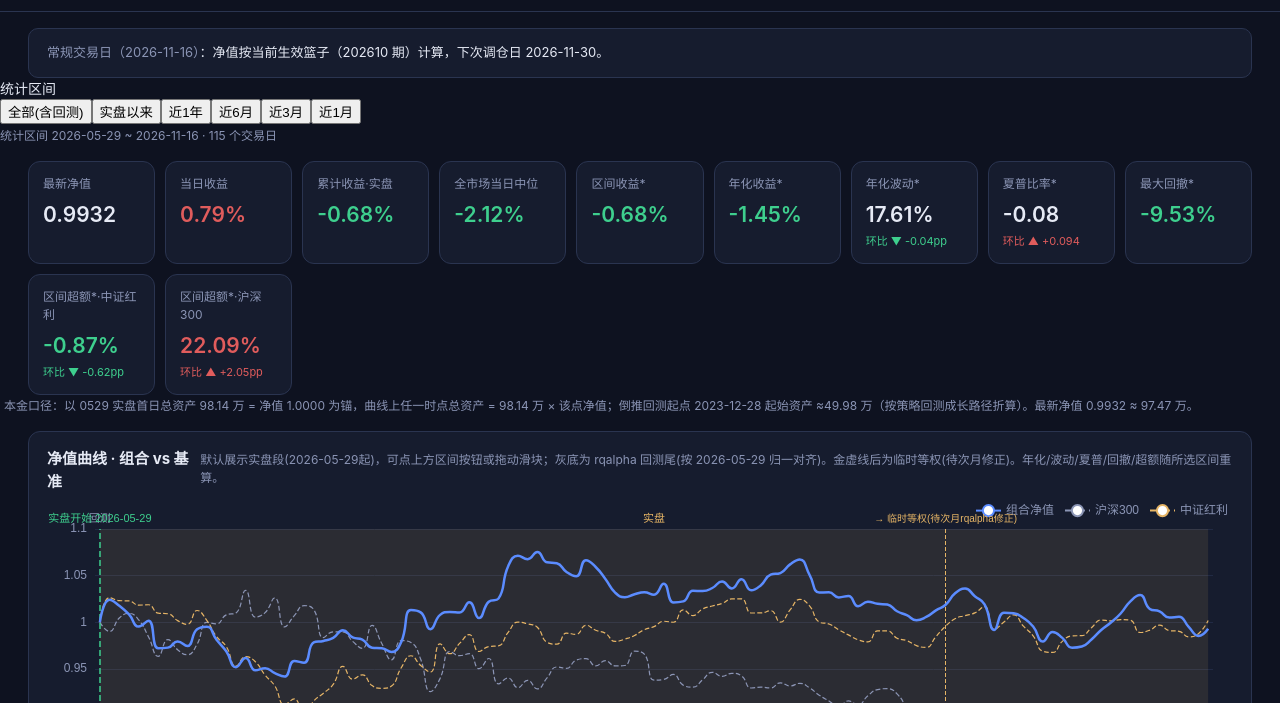
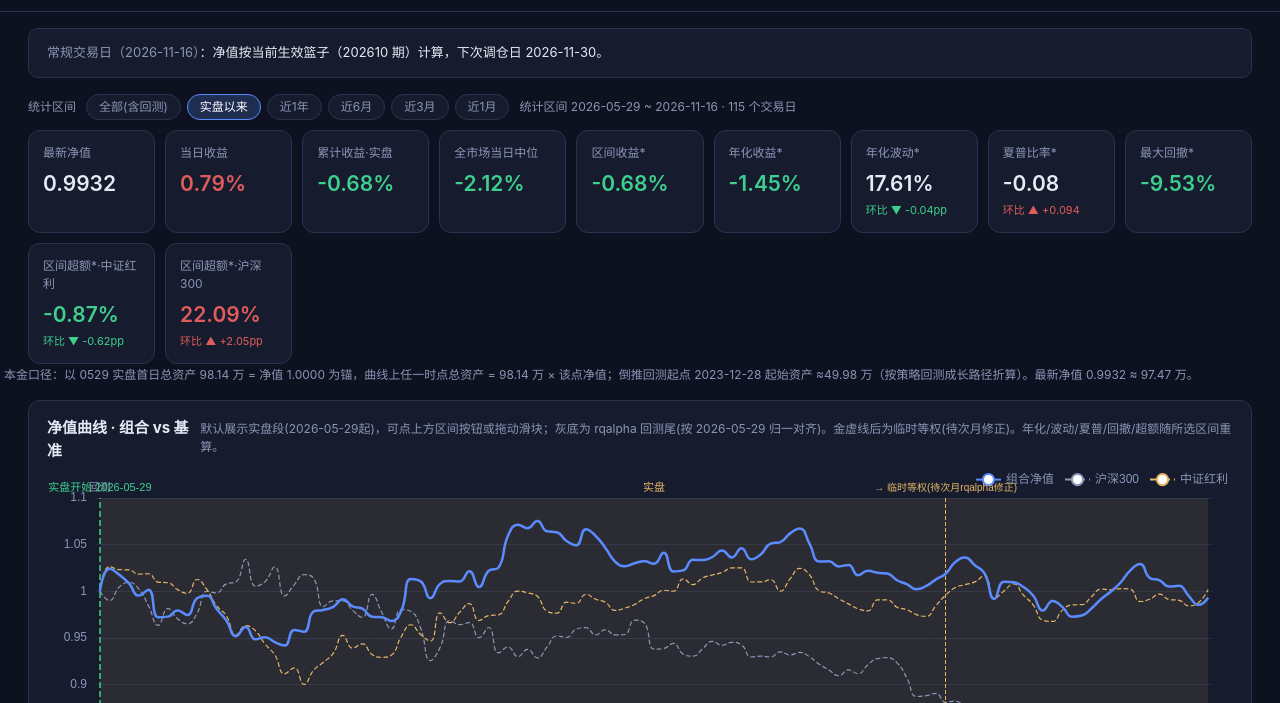
Before and after one commit to notheory/quant, a plain HTML site: page index.html in a window 1280 px wide. Shown: the part 97-800 px from the top of the page. Drawn offline with Linux system fonts and the light colour scheme.

Commit message:
auto: portfolio dashboard 2026-11-16 23:41

```diff
--- a/styles.css
+++ b/styles.css
@@ -19,7 +19,14 @@ h1{margin:0;font-size:20px;letter-spacing:.5px}
 .chip{display:inline-block;padding:2px 8px;border-radius:6px;margin:2px 4px 2px 0;font-size:12px}
 .chip.add{background:rgba(224,92,92,.15);color:var(--up)}
 .chip.del{background:rgba(62,207,142,.15);color:var(--down)}
-.kpis{display:grid;grid-template-columns:repeat(auto-fit,minmax(120px,1fr));gap:10px;margin:16px 28px 0}
+.kpis{display:grid;grid-template-columns:repeat(auto-fit,minmax(120px,1fr));gap:10px;margin:10px 28px 0}
+.rngbar{display:flex;flex-wrap:wrap;align-items:center;gap:10px;margin:16px 28px 0}
+.rngbar .rl{color:var(--mut);font-size:12px}
+.rbtns{display:flex;flex-wrap:wrap;gap:6px}
+.rbtn{cursor:pointer;font:inherit;font-size:12px;color:var(--mut);background:var(--panel);
+  border:1px solid var(--line);border-radius:20px;padding:3px 12px}
+.rbtn:hover{color:var(--txt);border-color:var(--accent)}
+.rbtn.on{color:#fff;background:rgba(91,140,255,.22);border-color:var(--accent)}
 .kpi{background:var(--panel);border:1px solid var(--line);border-radius:12px;padding:13px 14px}
 .kpi .k{color:var(--mut);font-size:12px}
 .kpi .v{font-size:21px;font-weight:600;margin-top:6px}
```
